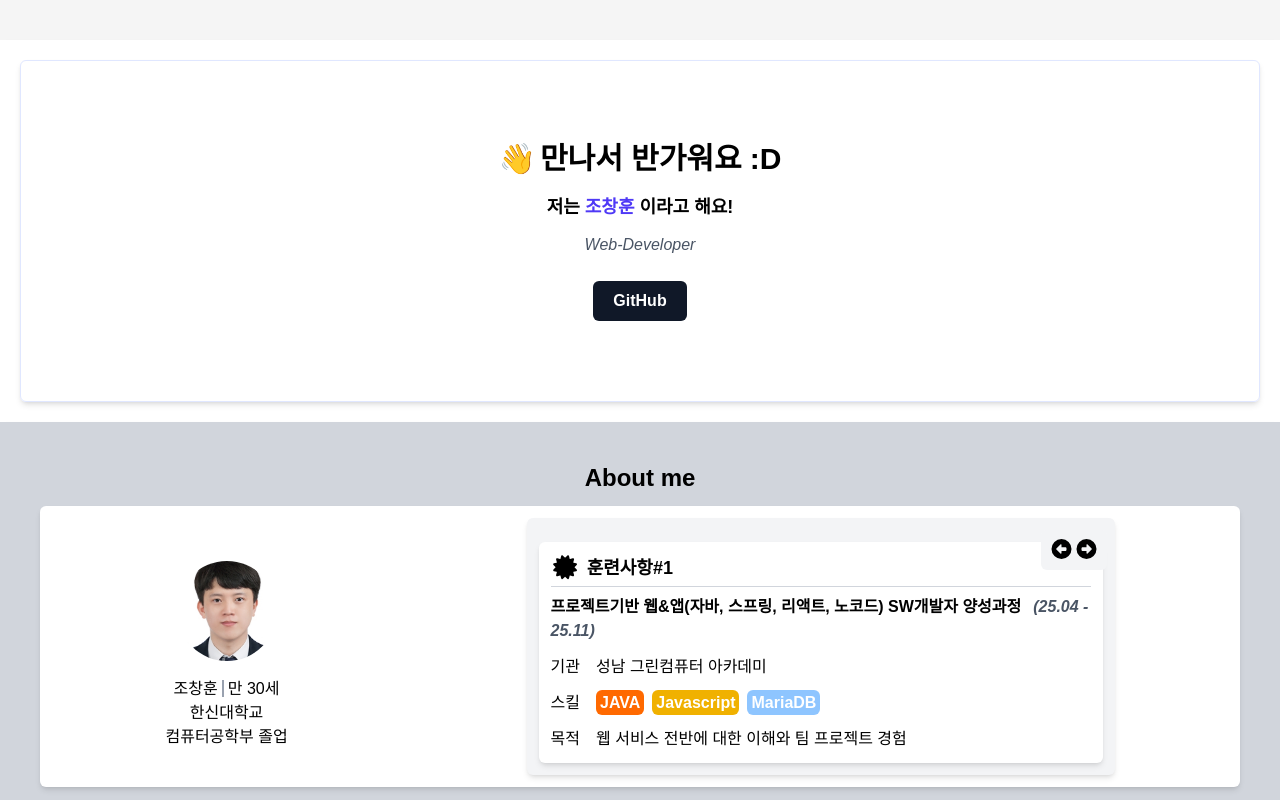
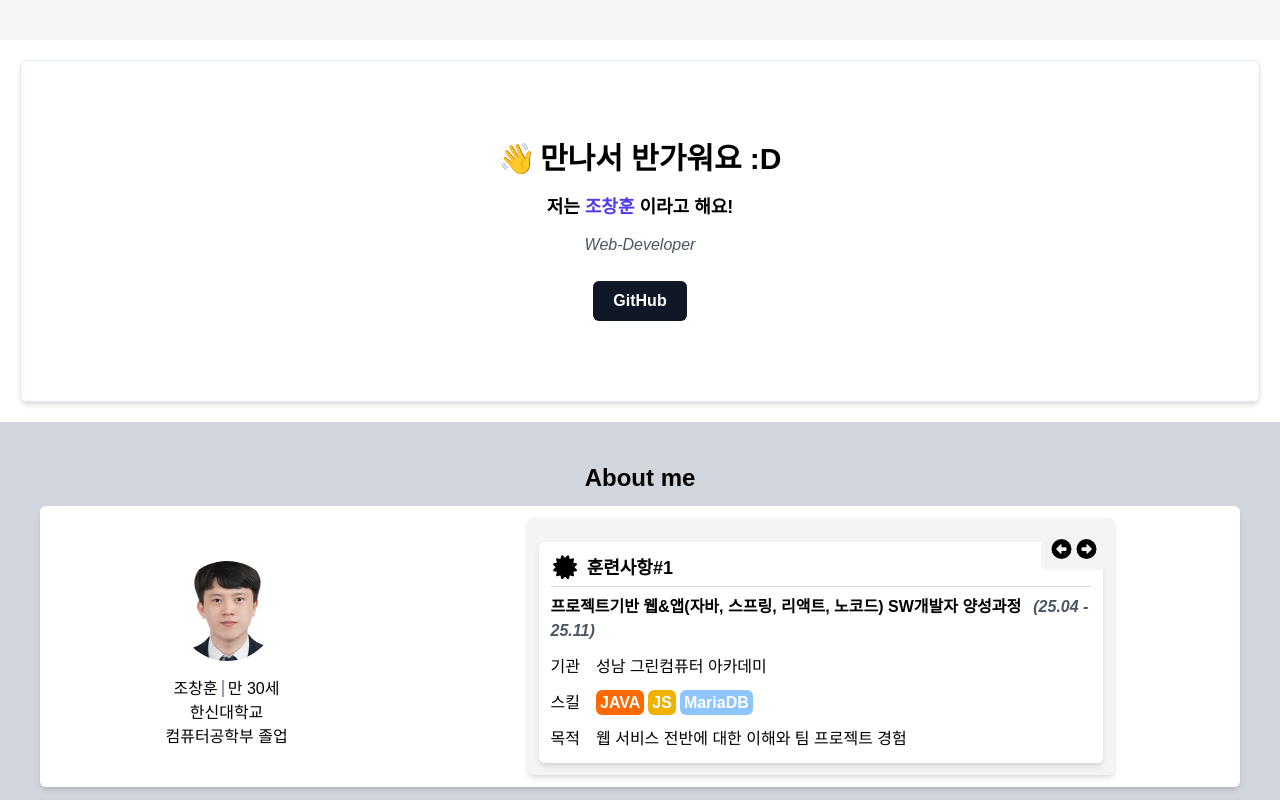
Before and after one commit to hooting76/New_portfolios, a Next.js app: page / in a window 1280 px wide. Both pictures are taken after a click on the element 1073 px from the left and 550 px from the top of the page. Shown: the top 800 px of the page. Built offline with nearby package versions, Linux system fonts and the light colour scheme.

Commit message:
불 필요 주석 삭제

```diff
--- a/app/_components/Main.tsx
+++ b/app/_components/Main.tsx
@@ -131,7 +131,6 @@ const Main = () => {
                                         <ul className={`flex flex-col gap-3 h-full`}>
                                             <li>기관</li>
                                             <li>스킬</li>
-                                            {/* <li>자료</li> */}
                                             <li>목적</li>
                                         </ul>
                                     </li>
@@ -140,32 +139,9 @@ const Main = () => {
                                             <li>성남 그린컴퓨터 아카데미</li>
                                             <li>
                                                 <span className={`bg-orange-500 text-white font-semibold p-1 rounded-md`}>JAVA</span>
-                                                <span className={`bg-yellow-500 text-white font-semibold p-1 rounded-md ml-2`}>Javascript</span>
-                                                <span className={`bg-blue-300 text-white font-semibold p-1 rounded-md ml-2`}>MariaDB</span>
+                                                <span className={`bg-yellow-500 text-white font-semibold p-1 rounded-md ml-1`}>JS</span>
+                                                <span className={`bg-blue-300 text-white font-semibold p-1 rounded-md ml-1`}>MariaDB</span>
                                             </li>
-                                            {/* <li>
-                                                <span>
-                                                    <a
-                                                        href="https://github.com/hooting76/blue-crab-lms"
-                                                        rel="noopener noreferrer"
-                                                        target="_blank"
-                                                        className={`rounded-md bg-gray-900 px-2 py-2 font-semibold text-white transition hover:bg-gray-700`}
-                                                    >
-                                                        <FontAwesomeIcon icon={faGithub} size="lg"/>
-                                                    </a>
-                                                </span>
-                                                <span>
-                                                    <a
-                                                        href="https://www.youtube.com/watch?v=Q0Sch4sTW0g"
-                                                        rel="noopener noreferrer"
-                                                        target="_blank"
-                                                        className={`rounded-md bg-red-600 px-2 py-2 font-semibold text-white transition hover:bg-red-400 ml-2`}
-                                                    >
-                                                        발표영상
-                                                        <FontAwesomeIcon icon={faYoutube} size="lg"/>
-                                                    </a>
-                                                </span>
-                                            </li> */}
                                             <li>웹 서비스 전반에 대한 이해와 팀 프로젝트 경험</li>
                                         </ul>
                                     </li>
@@ -197,8 +173,7 @@ const Main = () => {
                                             <li>
                                                 <span className={`bg-orange-400 text-white font-semibold p-1 rounded-md`}>HTML5</span>
                                                 <span className={`bg-blue-300 text-white font-semibold p-1 rounded-md ml-2`}>CSS3</span>
-                                                <span className={`bg-yellow-500 text-white font-semibold p-1 rounded-md ml-2`}>Javascript</span>
-
+                                                <span className={`bg-yellow-500 text-white font-semibold p-1 rounded-md ml-2`}>JS</span>
                                             </li>
                                             <li>기초적인 반응형 개발 및 크로스브라우징, 프론트엔드 기초 이해</li>
                                         </ul>
```
